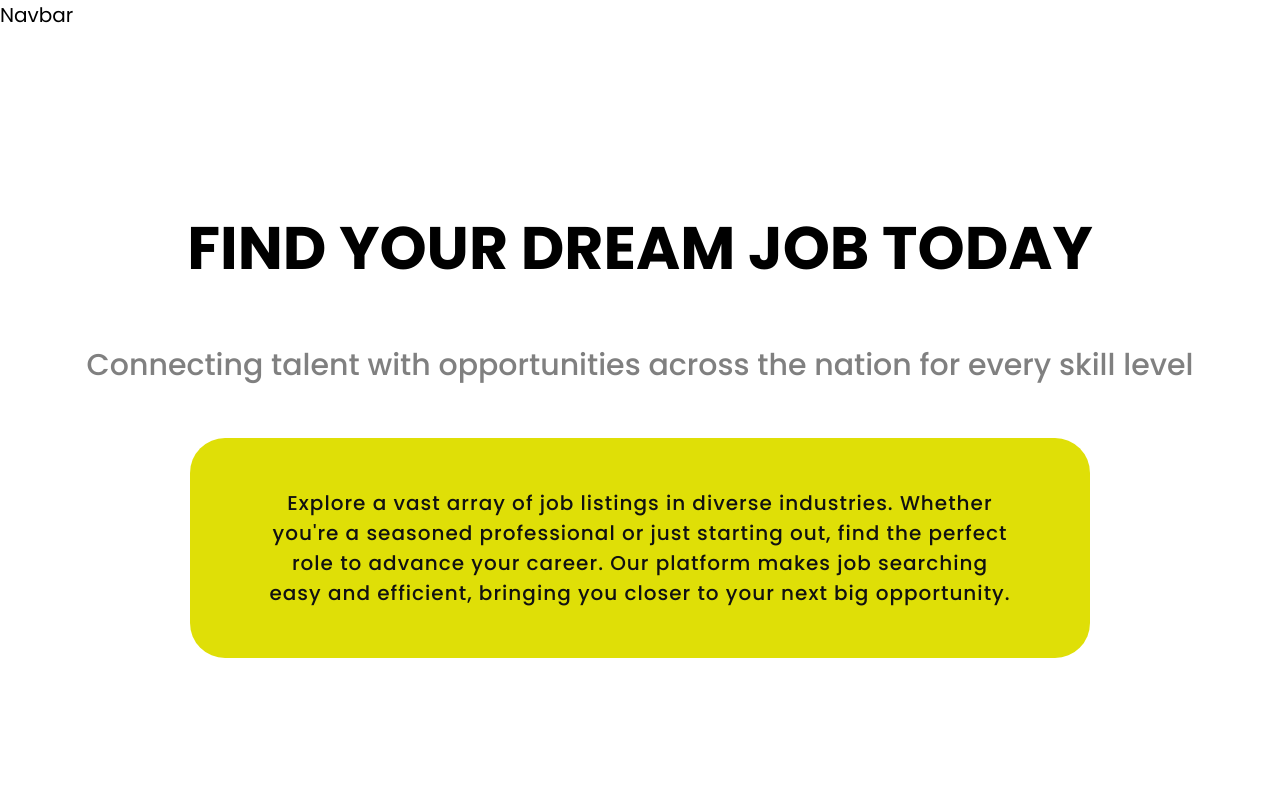
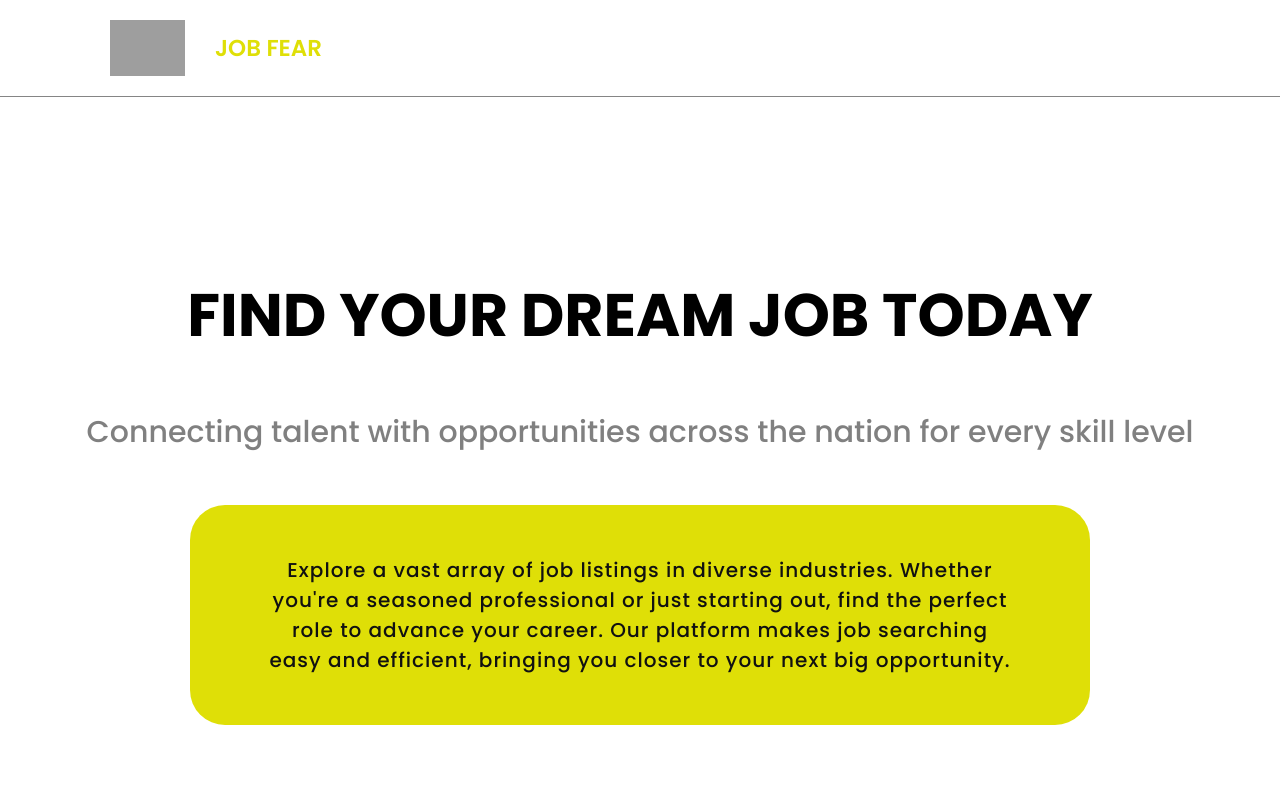
Before and after one commit to OS-Samir/Job-Portal, a React (Vite) app in the folder frontend/: page / in a window 1280 px wide. Shown: the top 800 px of the page. Built offline with nearby package versions, Linux system fonts and the light colour scheme; no server answers; grey boxes are pictures that could not be loaded.

Commit message:
designing in navbar

```diff
--- a/frontend/src/components/Navbar.jsx
+++ b/frontend/src/components/Navbar.jsx
@@ -1,9 +1,21 @@
-import React from 'react'
+import React, { useState } from 'react'
+import { useSelector } from 'react-redux';
 
 const Navbar = () => {
+  const [show, setShow] = useState(false);
+  const {isAuthenticated} = useSelector(state => state.user);
   return (
     <>
-    Navbar
+    <nav className={show ? "navbar show_navbar": "navbar"}>
+      <div className="logo">
+        <img src="/logo.png" alt="logo" />
+        <h4>Job Fear</h4>
+
+      </div>
+      <div className='links'>
+
+        </div>
+    </nav>
     </>
   )
 }
```
